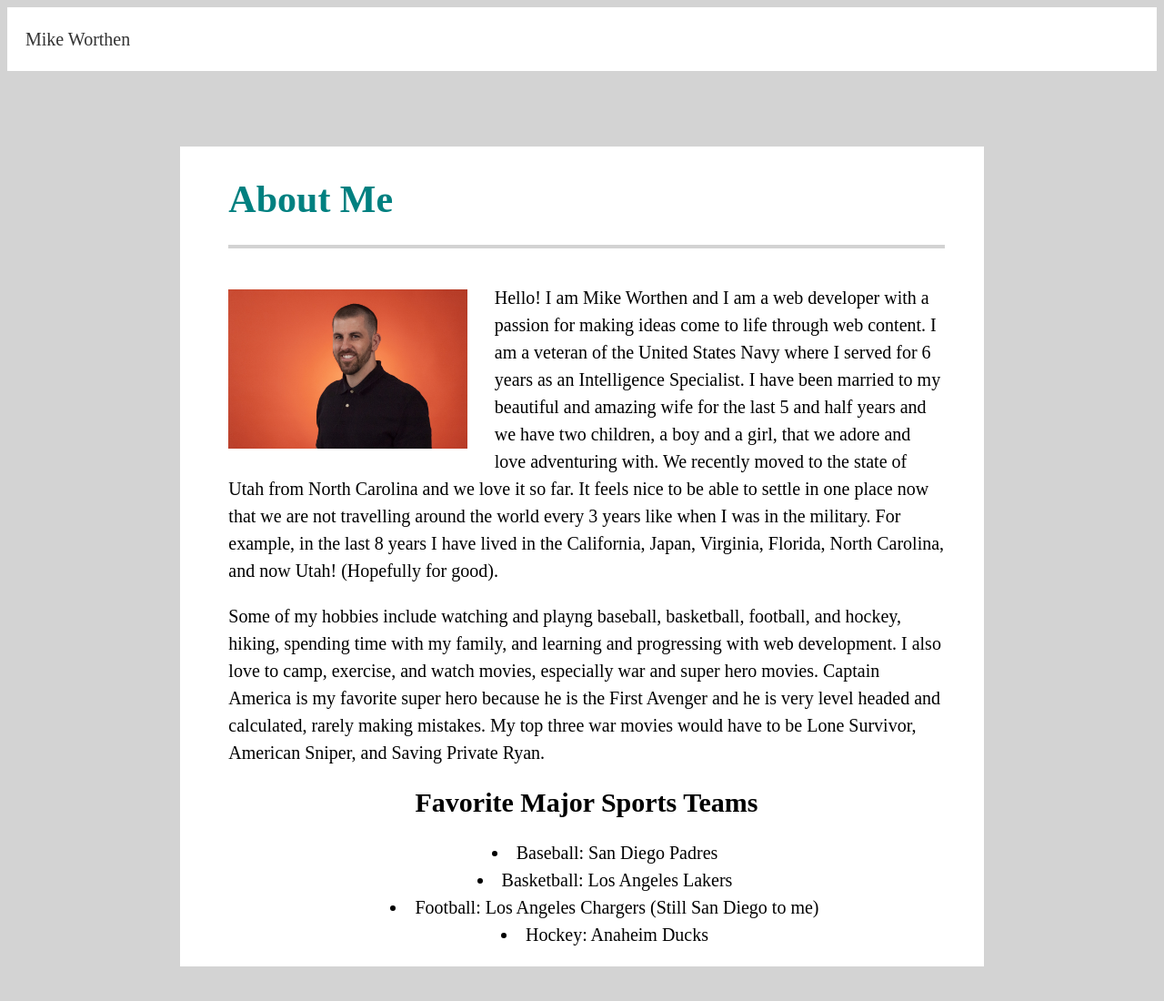
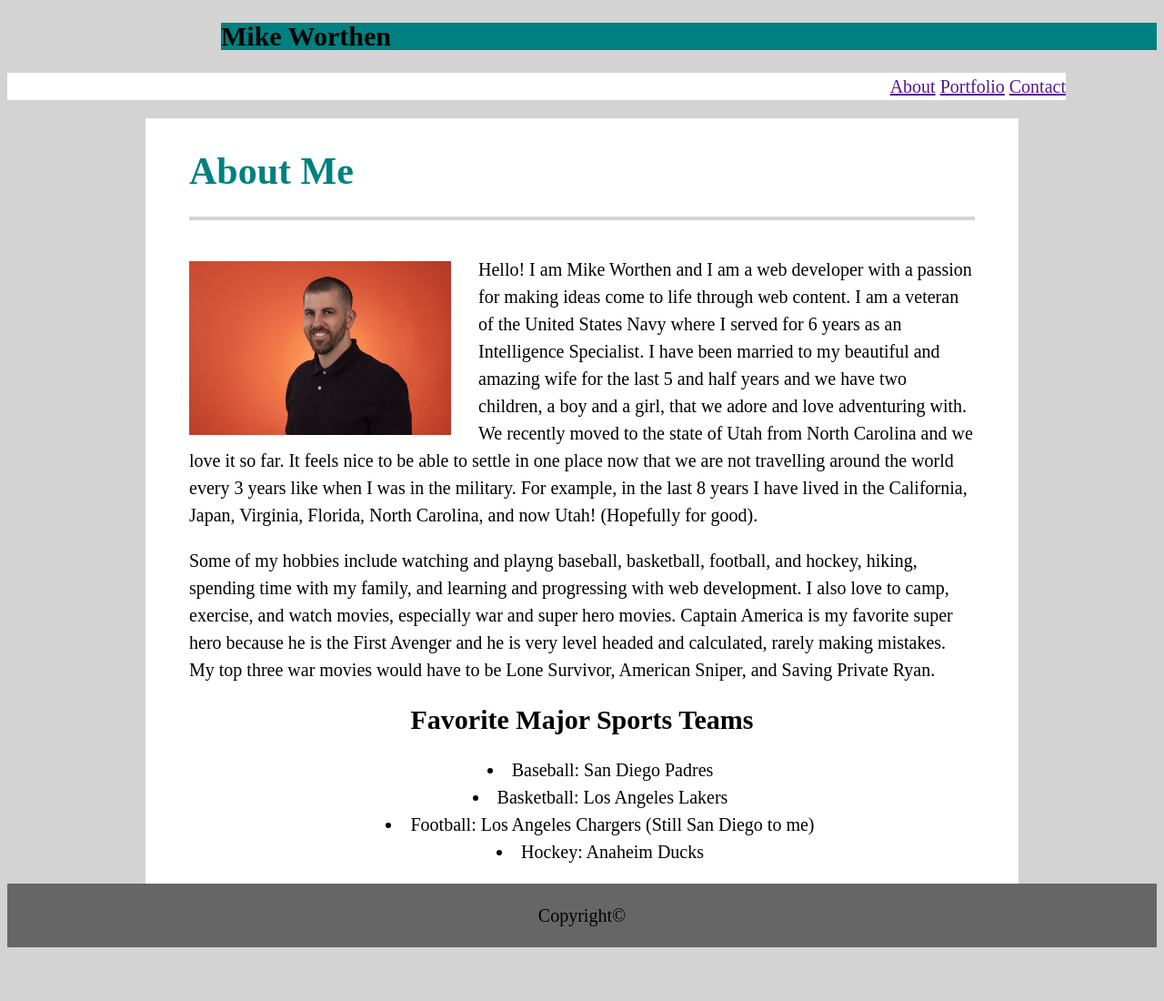
Before and after one commit to MikeWorthen/Basic-Portfolio, a plain HTML site: page index.html in a window 1280 px wide. Shown: the whole page at 91% size. After the commit the page ends 1049 px from the top, so only its background shows below. Drawn offline with Linux system fonts and the light colour scheme.

Commit message:
updated today

```diff
--- a/assets/css/style.css
+++ b/assets/css/style.css
@@ -4,11 +4,25 @@ body {
     background: lightgray;
 }
 
-#header {
-    padding: 20px;
-    margin-bottom: 20px;
-    color: #333;
+#container1 {
+    width: 100%;
+}
+
+#headerName {
+    text-align: left;
+    margin-left: 235px;
+    background: teal;
+}
+
+#topLinks {
     background: white;
+    text-align: right;
+    margin-right: 100px;
+}
+
+.container2 {
+    width: 960px;
+    margin: auto;
 }
 
 #about {
@@ -42,12 +56,8 @@ hr {
 
 #text {
     float: left;
-    padding-left: 10px;
-    margin-top: 5%;
-    margin-right: 15%;
-    margin-bottom:5%;
-    margin-left: 15%;
     background: white;
+    width: 960px;
 }
 
 #sports {
@@ -68,3 +78,19 @@ p {
     padding-top: 1%;
     padding-bottom: 0px;
 }
+
+footer {
+    display: flex;
+    justify-content: center;
+    height: 20%;
+    width: 100%;
+    bottom: 0;
+    background-color: #666666;
+}
+
+
+
+
+/* #footer {
+    width: 100%
+} */
--- a/index.html
+++ b/index.html
@@ -8,8 +8,20 @@
     <link rel="stylesheet" type="text/css" href="assets/css/style.css">
 </head>
 <body>
-    <header id="header">Mike Worthen</header>
-    <div class="container">
+    <section class="container1">
+        <h1 id="headerName">Mike Worthen</h1>
+         <div id="topLinks">
+             <ul>
+                <a href="">About</a>
+                <a href="">Portfolio</a>
+                <a href="">Contact</a>
+            </ul>
+        </div>
+    </section>
+
+
+
+    <div class="container2">
         <section id="text">
             <h1 id="about">About Me</h1>
             <hr>
@@ -35,4 +47,7 @@
         </section>
     </div>
 </body>
+<footer id="footer">
+        <p class="copyright">Copyright©</p>
+</footer>
 </html>
```
Also changed, not shown: 2 other files.
